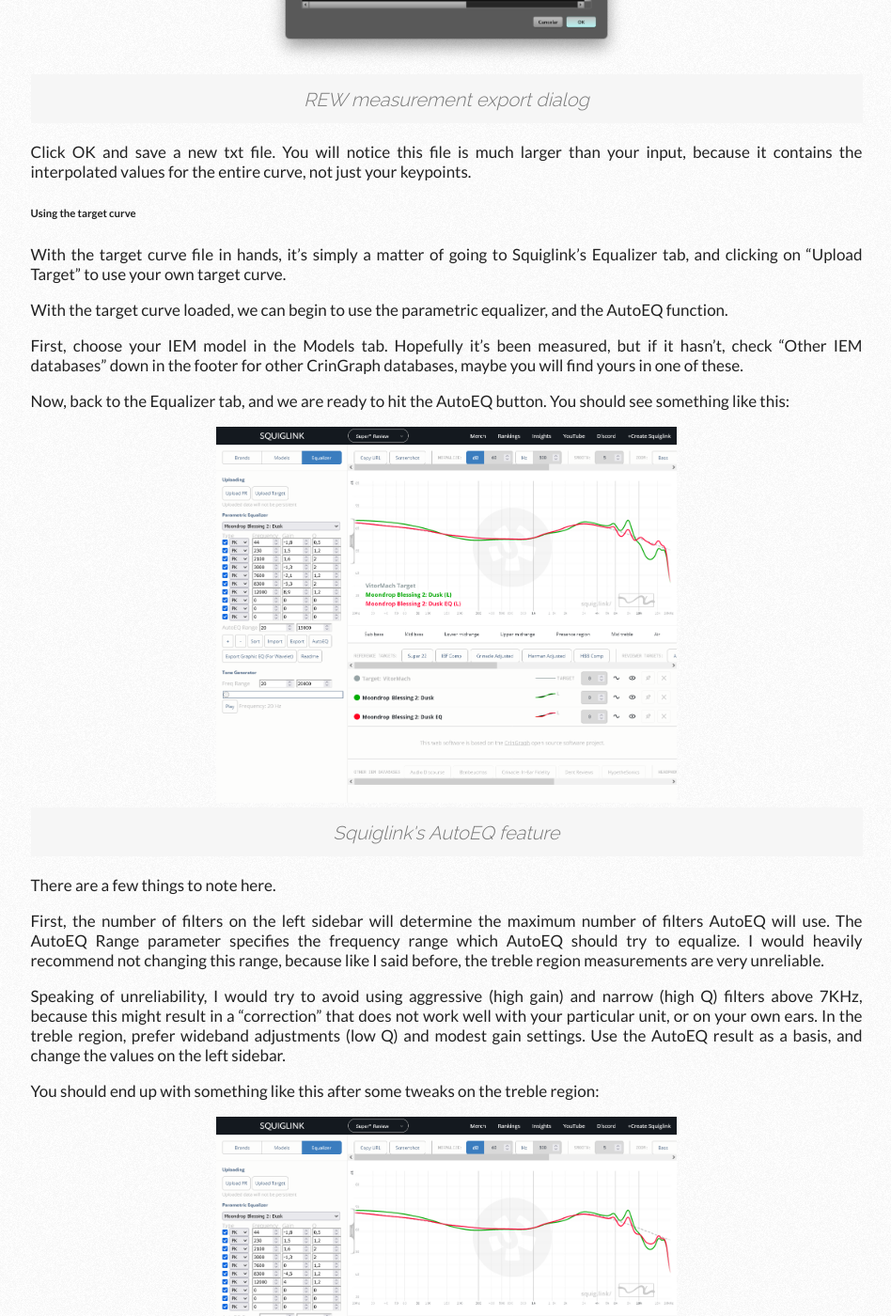
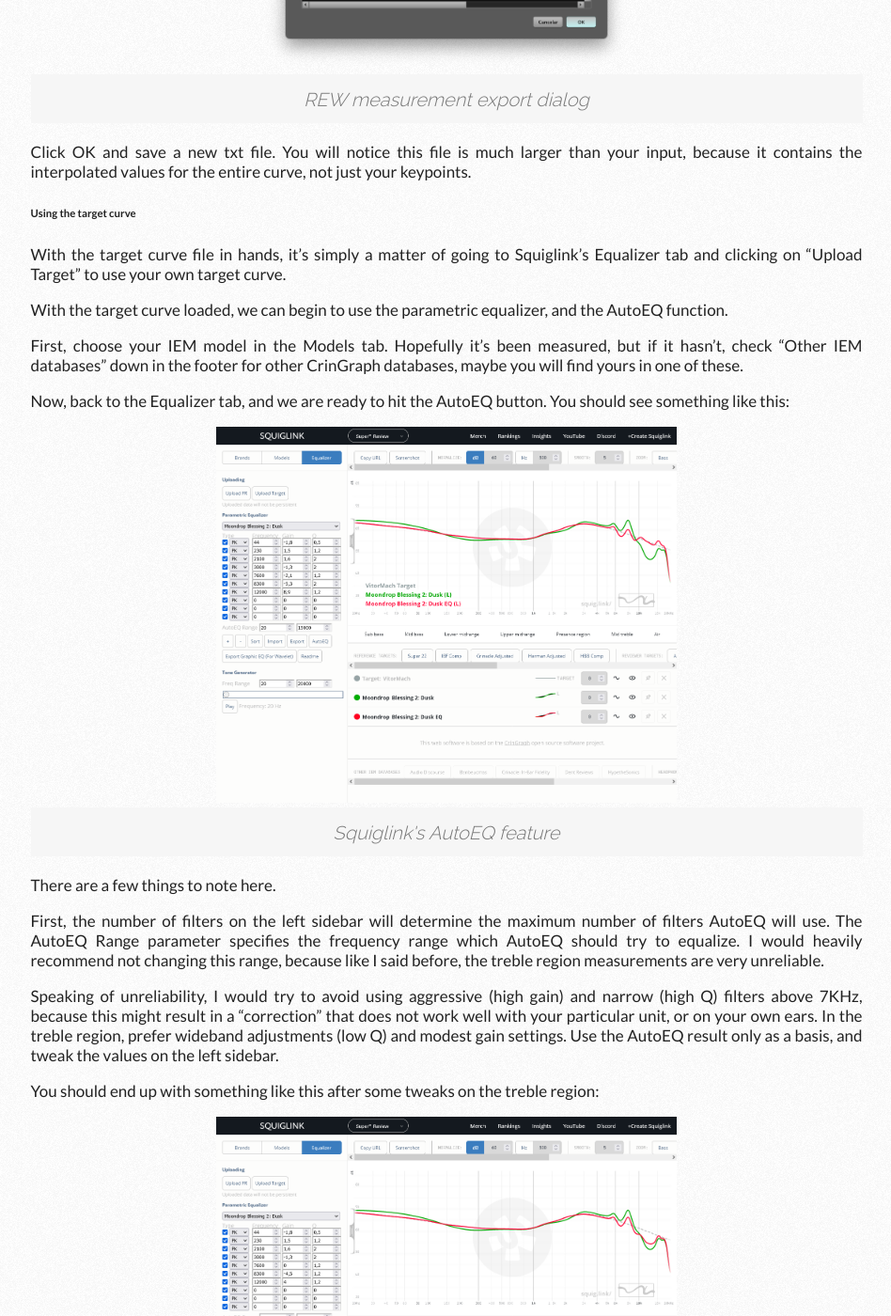
Before and after one commit to vittau/blog, a Jekyll site: the page built from _posts/2022-10-08-iem-equalization-extravaganza.markdown, in a window 1280 px wide and 1400 px high, scrolled down 8426 px. Shown: the whole window at 94% size, without its empty margins (165-1113 px from the left). Built offline with Jekyll 4.4.1, drawn with Linux system fonts in a browser that asks for light colours; nearby versions of some CDN libraries; comment, search, counter and statistics services are not loaded; a style sheet for code colours, icons or effects is not loaded; some of the changed text lies outside the part shown.

Commit message:
png optimizations and minor text tweaks

```diff
--- a/_posts/2022-10-08-iem-equalization-extravaganza.markdown
+++ b/_posts/2022-10-08-iem-equalization-extravaganza.markdown
@@ -274,7 +274,7 @@
     <p class="post-image-caption">Keypoints file imported in REW</p>
 </div>
 
-Go in the Graph menu, and choose one of the smoothing options to make the curve less "jagged". In my case I went full smooth and choose 1/1 smoothing (the strongest), but feel free to experiment.
+Go in the Graph menu and choose one of the smoothing options to make the curve less "jagged". In my case I went full smooth and choose 1/1 smoothing (the strongest), but feel free to experiment.
 
 With that done, go to File > Export > Export measurement as text. Make sure your options look like this:
 
@@ -287,7 +287,7 @@
 
 <h6>Using the target curve</h6>
 
-With the target curve file in hands, it's simply a matter of going to Squiglink's Equalizer tab, and clicking on "Upload Target" to use your own target curve.
+With the target curve file in hands, it's simply a matter of going to Squiglink's Equalizer tab and clicking on "Upload Target" to use your own target curve.
 
 With the target curve loaded, we can begin to use the parametric equalizer, and the AutoEQ function.
 
@@ -304,7 +304,7 @@
 
 First, the number of filters on the left sidebar will determine the maximum number of filters AutoEQ will use. The AutoEQ Range parameter specifies the frequency range which AutoEQ should try to equalize. I would heavily recommend not changing this range, because like I said before, the treble region measurements are very unreliable.
 
-Speaking of unreliability, I would try to avoid using aggressive (high gain) and narrow (high Q) filters above 7KHz, because this might result in a "correction" that does not work well with your particular unit, or on your own ears. In the treble region, prefer wideband adjustments (low Q) and modest gain settings. Use the AutoEQ result as a basis, and change the values on the left sidebar.
+Speaking of unreliability, I would try to avoid using aggressive (high gain) and narrow (high Q) filters above 7KHz, because this might result in a "correction" that does not work well with your particular unit, or on your own ears. In the treble region, prefer wideband adjustments (low Q) and modest gain settings. Use the AutoEQ result only as a basis, and tweak the values on the left sidebar.
 
 You should end up with something like this after some tweaks on the treble region:
 
```
Also changed, not shown: other parts of _posts/2022-10-08-iem-equalization-extravaganza.markdown (+6 -6 lines), img/posts/fb2k-xnor-eq.png, img/posts/q-values.png, img/posts/rew-export.png, img/posts/rew-imported.png, img/posts/squig-autoeq-adjusted.png, img/posts/squig-autoeq-flatten.png, img/posts/squig-autoeq.png, img/posts/super22-target.png, img/posts/vitormarch-target.png.
